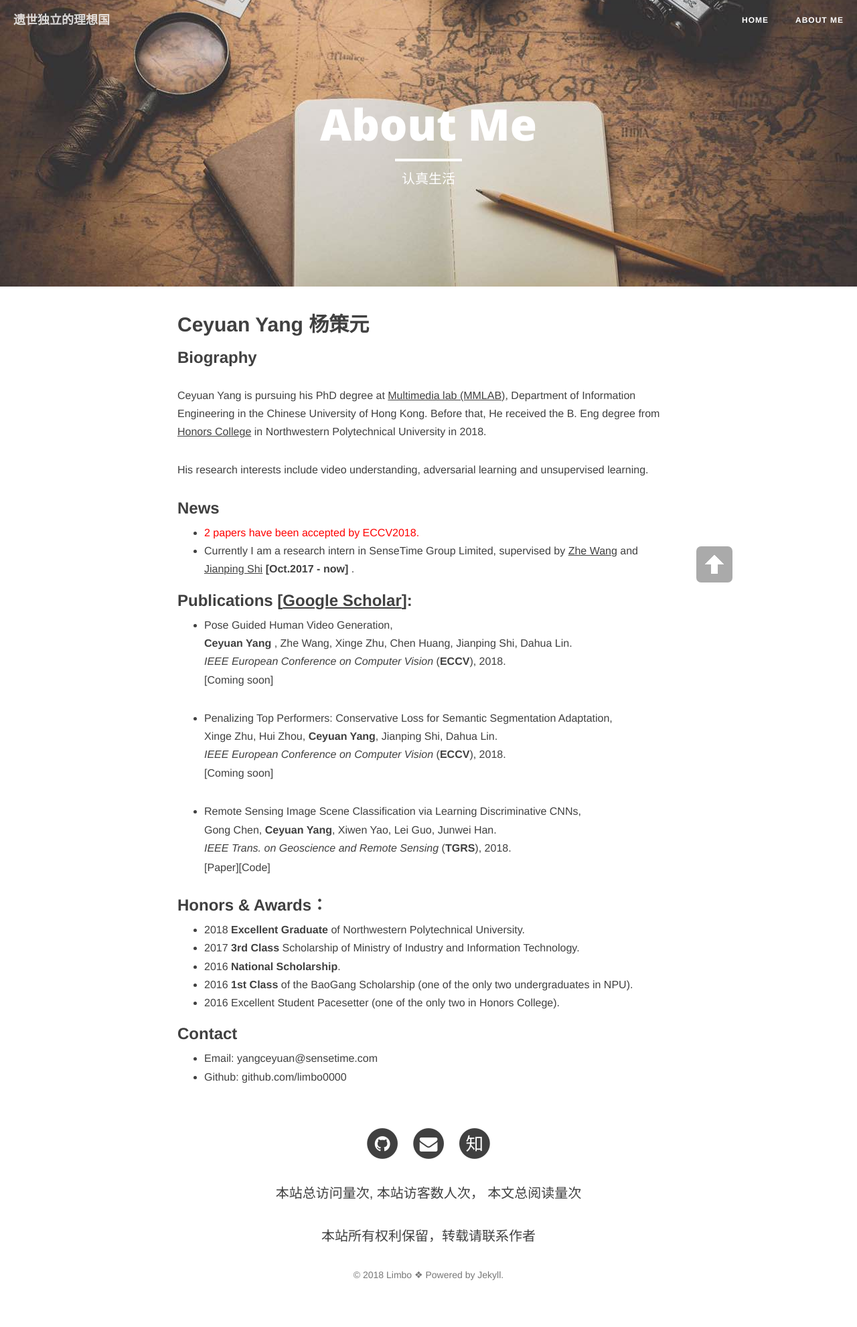
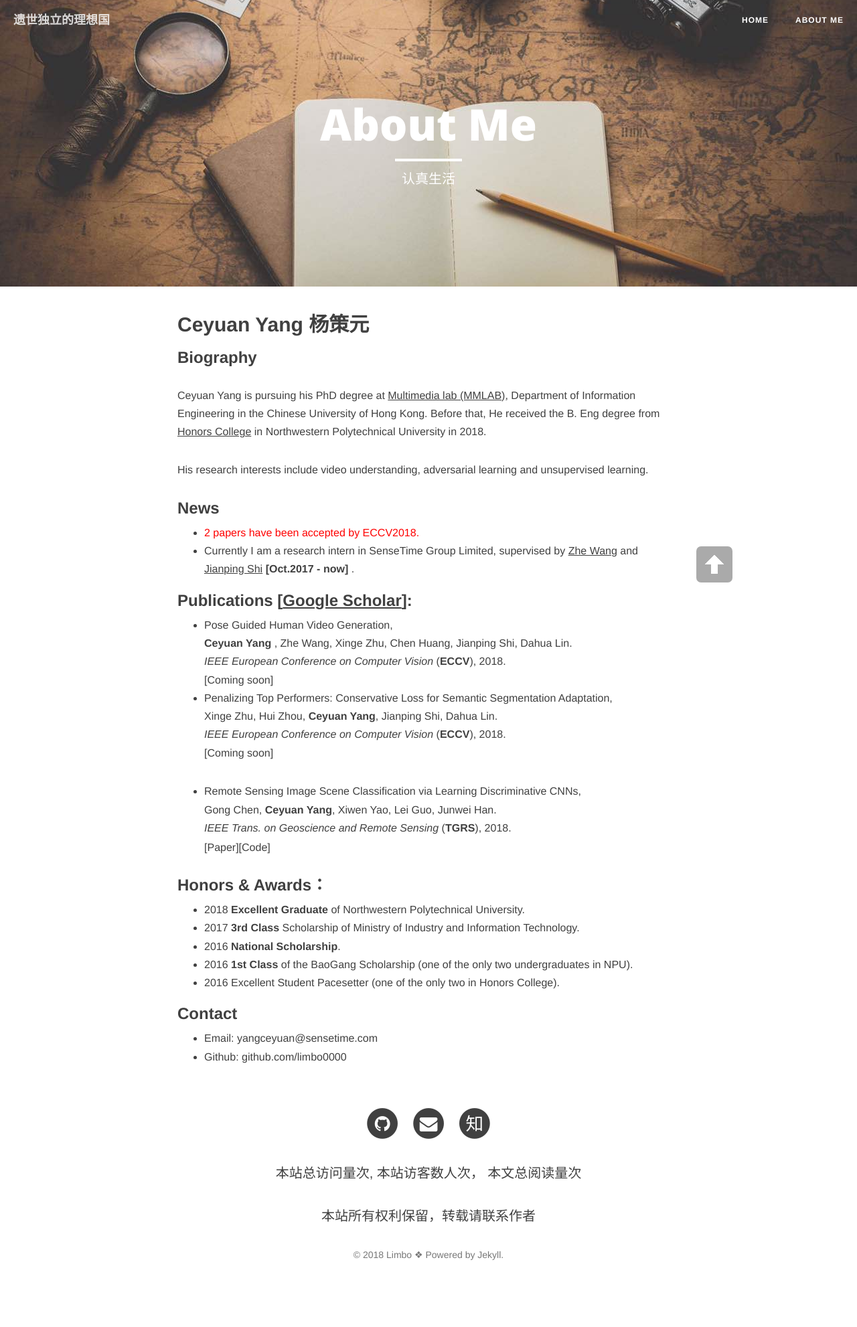
Before and after one commit to trchen12/trchen12.github.io, a Jekyll site: the page built from about.md, in a window 1280 px wide. Shown: the whole page at 67% size. Built offline with Jekyll 4.4.1, drawn with Linux system fonts in a browser that asks for light colours; nearby versions of some CDN libraries; comment, search, counter and statistics services are not loaded; after the commit the page ends 1952 px from its top, so only the background shows below that.

Commit message:
Update about.md

```diff
--- a/about.md
+++ b/about.md
@@ -24,10 +24,9 @@ His research interests include video understanding, adversarial learning and uns
 	        <br>
 		<b> Ceyuan Yang </b>, Zhe Wang, Xinge Zhu, Chen Huang, Jianping Shi, Dahua Lin.
 		<br>
-		<em>IEEE European Conference on Computer Vision</em> (<b>ECCV</b>), 2018.
-		<p style="margin-top:0px">
-		[Coming soon]
-		</p>
+		<em>IEEE European Conference on Computer Vision</em> (<b>ECCV</b>), 2018. <br>
+		[Coming soon] <br>
+
 	</li>
 	<li>
 		Penalizing Top Performers: Conservative Loss for Semantic Segmentation Adaptation,
```
